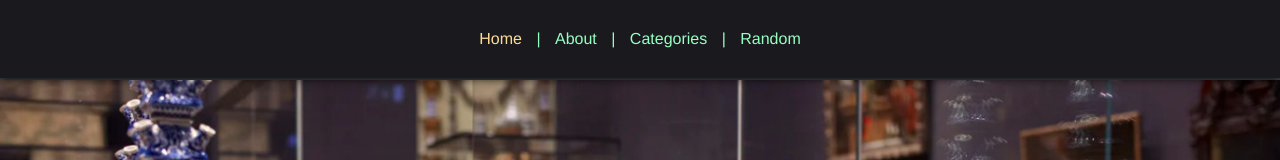
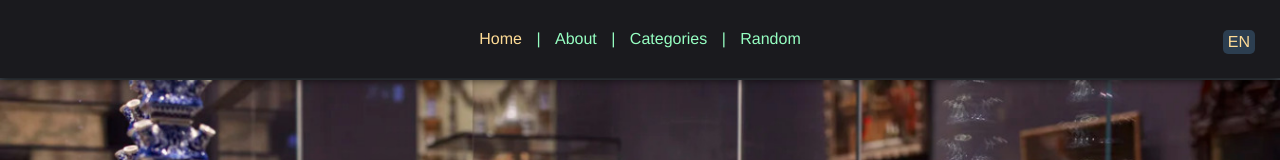
Before and after one commit to bio8oid/Art_Gallery, a Vue app: page /#/ in a window 1280 px wide. Shown: the top 160 px of the page. Built offline with nearby package versions, Linux system fonts and the light colour scheme; no server answers.

Commit message:
Add random button feature

```diff
--- a/src/components/LanguageButton.vue
+++ b/src/components/LanguageButton.vue
@@ -1,5 +1,5 @@
 <template>
-  <p class="language-button" @click="changeLanguage()">
+  <p class="language-button" @click="$emit('changeLanguage')">
     {{ this.$store.state.language === 'nl' ? 'EN' : 'NL' }}
   </p>
 </template>
--- a/src/views/Details.vue
+++ b/src/views/Details.vue
@@ -1,10 +1,7 @@
 <template>
   <div class="details">
-    <!-- <p class="language-button" @click="changeLanguage()">
-      {{ this.$store.state.language === 'nl' ? 'EN' : 'NL' }}
-    </p> -->
 
-    <LanguageButton />
+    <LanguageButton v-on:changeLanguage="changeLanguage()"/>
 
     <div id="app">
       <p v-if="this.$store.state.loading">Loading...</p>
@@ -42,7 +39,6 @@ export default {
   },
 
   async created() {
-    // JSON.parse(localStorage.removeItem('content'))
 
     try {
       await this.fetchContent(
--- a/src/views/Home.vue
+++ b/src/views/Home.vue
@@ -2,7 +2,7 @@
   <div class="home">
     <img class="background" alt="Vue logo" src="../assets/background.jpg" />
 
-    <LanguageButton />
+    <LanguageButton v-on:changeLanguage="changeLanguage()" />
 
     <div id="app">
       <label for="categories"></label>
@@ -57,6 +57,7 @@
 </template>
 
 <script>
+import LanguageButton from '@/components/LanguageButton.vue'
 import { mapActions } from 'vuex'
 
 export default {
@@ -65,6 +66,11 @@ export default {
       value: ''
     }
   },
+
+    components: {
+    LanguageButton
+  },
+
 
   methods: {
 
--- a/src/views/Randomizer.vue
+++ b/src/views/Randomizer.vue
@@ -1,14 +1,14 @@
 <template>
   <div class="details">
 
-    <LanguageButton />
+    <LanguageButton v-on:changeLanguage="changeLanguage()"/>
 
     <div id="app">
       <p v-if="this.$store.state.loading">Loading...</p>
 
       <div v-else>
         <SingleItem />
-        <div class="random-button">RANDOM</div>
+        <div class="random-button" @click="getRandom()">RANDOM</div>
       </div>
 
       <p v-if="this.$store.state.error">{{ error }}</p>
@@ -48,6 +48,13 @@ export default {
     getRandom() {
       this.random = Math.floor(Math.random() * (10 - 1) + 1)
       localStorage.setItem('random', JSON.stringify(this.random))
+      this.fetchContent(
+        `https://www.rijksmuseum.nl/api/${
+          this.$store.state.language
+        }/collection/${this.$store.state.itemsId[this.random]}?key=${
+          this.$store.state.key
+        }`
+      )
     },
 
     ...mapActions(['fetchContent', 'changeStoreLanguage'])
```
